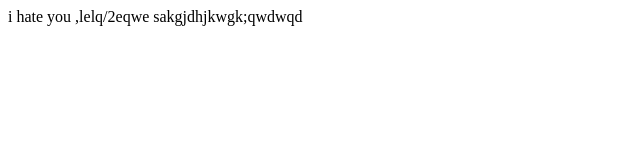
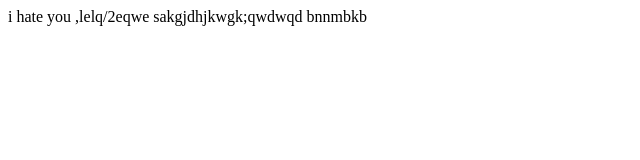
Before and after one commit to severity-codes/vschool2, a plain HTML site: page index.html in a window 1280 px wide. Shown: the full height of the page, 0-640 px from the left. Drawn offline with Linux system fonts and the light colour scheme.

Commit message:
added content

```diff
--- a/index.html
+++ b/index.html
@@ -8,6 +8,7 @@
 </head>
 <body>
     i hate you ,lelq/2eqwe sakgjdhjkwgk;qwdwqd
+    bnnmbkb
 
 </body>
 </html>
```
